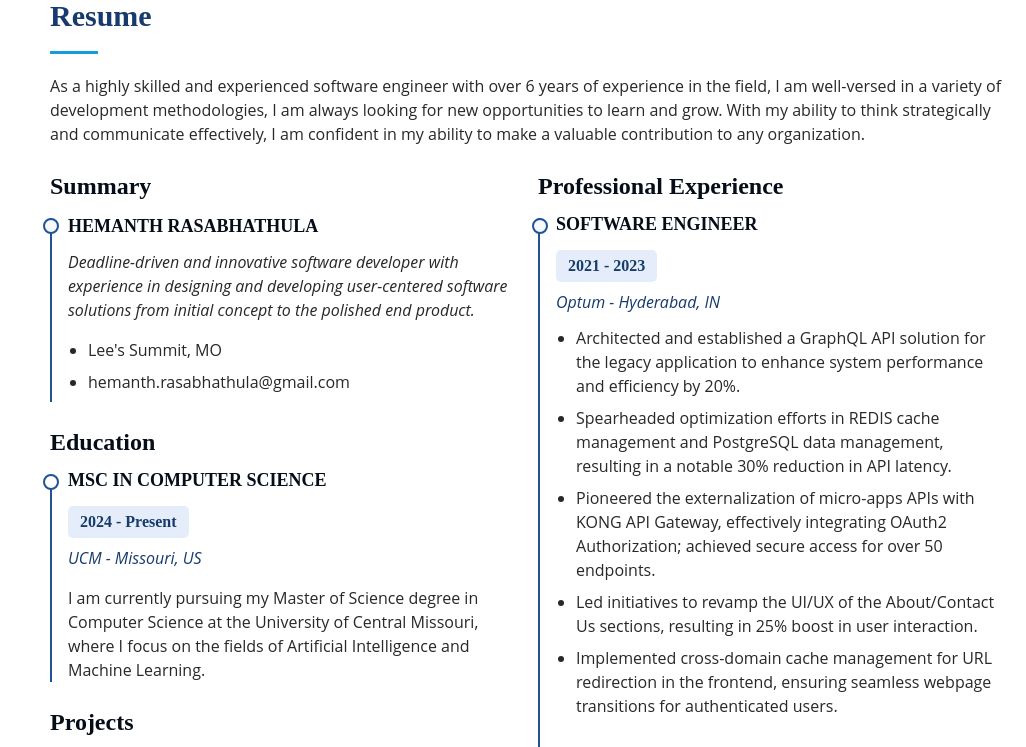
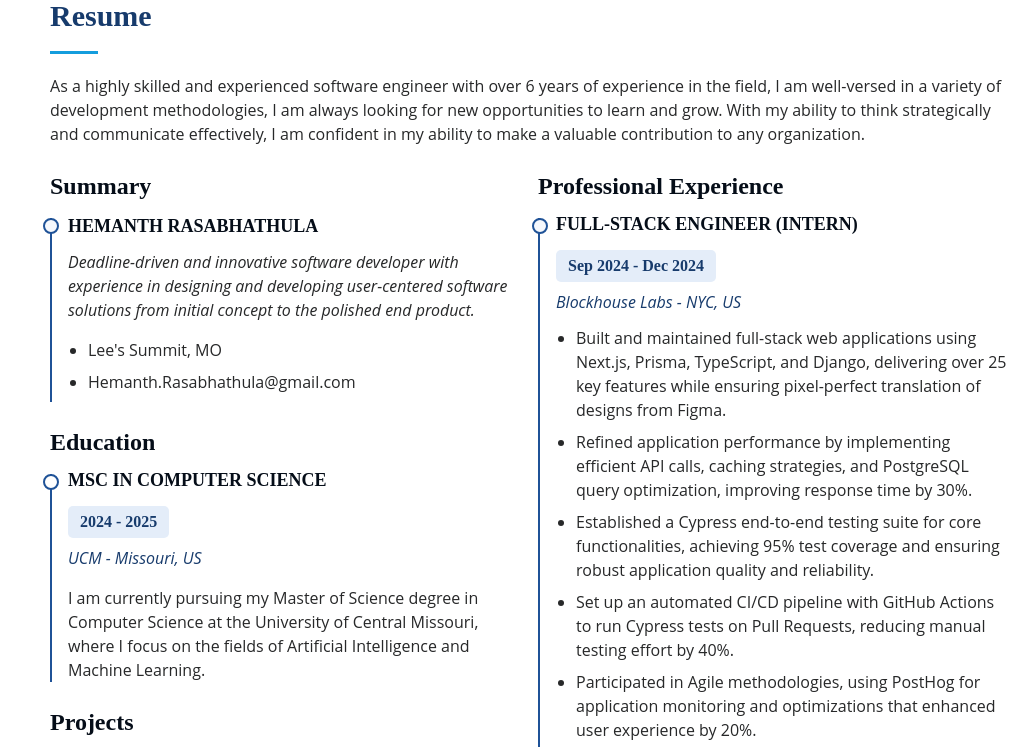
Before and after one commit to hemanthrasabhathula/hemanthrasabhathula.github.io, a React (Vite) app: page / in a window 1280 px wide. Shown: the part 2000-2747 px from the top of the page, without its empty margins (254-1280 px from the left). Built offline with nearby package versions, Linux system fonts and the light colour scheme; what @lordicon/element would draw is missing.

Commit message:
refactor: add LOCATION constant and update Contact and Resume components to use it

```diff
--- a/src/lib/constants.ts
+++ b/src/lib/constants.ts
@@ -16,3 +16,4 @@ export const TWITTER_URL = "https://twitter.com/_HemanthR";
 export const INSTAGRAM_URL = "https://www.instagram.com/hemanth.rasabhathula";
 export const EMAIL = "Hemanth.Rasabhathula@gmail.com";
 export const WEBSITE = "www.hemanthrasabhathula.co.in";
+export const LOCATION = "Lee's Summit, MO";
--- a/src/pages/Contact.tsx
+++ b/src/pages/Contact.tsx
@@ -2,7 +2,7 @@ import { Mail, MapPin } from "lucide-react";
 import { ClassNameProps } from "../lib/types";
 import { cn } from "../lib/utils";
 import React from "react";
-import { CONTACT, CONTACT_ID, EMAIL } from "../lib/constants";
+import { CONTACT, CONTACT_ID, EMAIL, LOCATION } from "../lib/constants";
 
 export default function Contact({ className }: ClassNameProps) {
   const title = CONTACT;
@@ -11,7 +11,7 @@ export default function Contact({ className }: ClassNameProps) {
     {
       icon: <MapPin className="size-5" />,
       title: "Location",
-      value: "Lee's Summit, MO",
+      value: LOCATION,
     },
     {
       icon: <Mail className="size-5" />,
--- a/src/pages/Resume.tsx
+++ b/src/pages/Resume.tsx
@@ -1,4 +1,4 @@
-import { RESUME_ID } from "../lib/constants";
+import { EMAIL, LOCATION, RESUME_ID } from "../lib/constants";
 import { ClassNameProps } from "../lib/types";
 import { cn } from "../lib/utils";
 import React from "react";
@@ -57,7 +57,7 @@ const SummarySection = () => {
   const name = "Hemanth Rasabhathula";
   const summaryDescription =
     "Deadline-driven and innovative software developer with experience in designing and developing user-centered software solutions from initial concept to the polished end product.";
-  const summaryItems = ["Lee's Summit, MO", "hemanth.rasabhathula@gmail.com"];
+  const summaryItems = [LOCATION, EMAIL];
 
   return (
     <>
@@ -90,7 +90,7 @@ const SummarySection = () => {
 const EducationSection = ({ className }: ClassNameProps) => {
   const title = "Education";
   const degree = "MSc in Computer Science";
-  const duration = "2024 - Present";
+  const duration = "2024 - 2025";
   const university = "UCM - Missouri, US";
   const description =
     "I am currently pursuing my Master of Science degree in Computer Science at the University of Central Missouri, where I focus on the fields of Artificial Intelligence and Machine Learning.";
@@ -191,7 +191,7 @@ const ProjectsSection = ({ className }: ClassNameProps) => {
                     href={project.link}
                     target="_blank"
                     rel="noopener noreferrer"
-                    className="text-highlight-blue hover:text-highlight-blue-hover"
+                    className="text-highlight-blue hover:text-highlight-blue-hover hover:underline"
                   >
                     <h6 className="font-[raleway] font-medium">
                       {project.name}
@@ -218,8 +218,31 @@ const ProfessionalExperienceSection = () => {
 
   const jobs = [
     {
+      title: "Full-Stack Engineer (Intern)",
+      companyName: "Blockhouse Labs",
+      companyLink: "https://blockhouse.app/",
+      location: "NYC, US",
+      duration: "Sep 2024 - Dec 2024",
+      responsibilities: [
+        "Built and maintained full-stack web applications using Next.js, Prisma, TypeScript, and Django, delivering over 25 key features while ensuring pixel-perfect translation of designs from Figma.",
+        "Refined application performance by implementing efficient API calls, caching strategies, and PostgreSQL query optimization, improving response time by 30%.",
+        "Established a Cypress end-to-end testing suite for core functionalities, achieving 95% test coverage and ensuring robust application quality and reliability. ",
+        "Set up an automated CI/CD pipeline with GitHub Actions to run Cypress tests on Pull Requests, reducing manual testing effort by 40%.",
+        "Participated in Agile methodologies, using PostHog for application monitoring and optimizations that enhanced user experience by 20%.",
+      ],
+      icon: (
+        <lord-icon
+          src="https://cdn.lordicon.com/mebvgwrs.json"
+          trigger="loop"
+          delay="3000"
+          stroke="bold"
+        />
+      ),
+    },
+    {
       title: "Software Engineer",
       companyName: "Optum",
+      companyLink: "https://www.optum.com",
       location: "Hyderabad, IN",
       duration: "2021 - 2023",
       responsibilities: [
@@ -242,6 +265,7 @@ const ProfessionalExperienceSection = () => {
     {
       title: "Senior Software Developer",
       companyName: "Mindtree Ltd",
+      companyLink: "https://www.ltimindtree.com/",
       location: "Bangalore, IN",
       duration: "2018 - 2021",
       responsibilities: [
@@ -282,7 +306,10 @@ const ProfessionalExperienceSection = () => {
               <h5 className="text-[1rem] px-3 py-1 bg-resume-date-item w-fit rounded-[5px] text-section-title-h2 font-[600] font-[Raleway]">
                 {job.duration}
               </h5>
-              <p className="text-[1rem] text-section-title-h2 pb-3 pt-2">
+              <p
+                className="text-[1rem] text-section-title-h2 pb-3 pt-2 cursor-pointer hover:underline"
+                onClick={() => window.open(job.companyLink, "_blank")}
+              >
                 <em>
                   {job.companyName} - {job.location}
                 </em>
```
